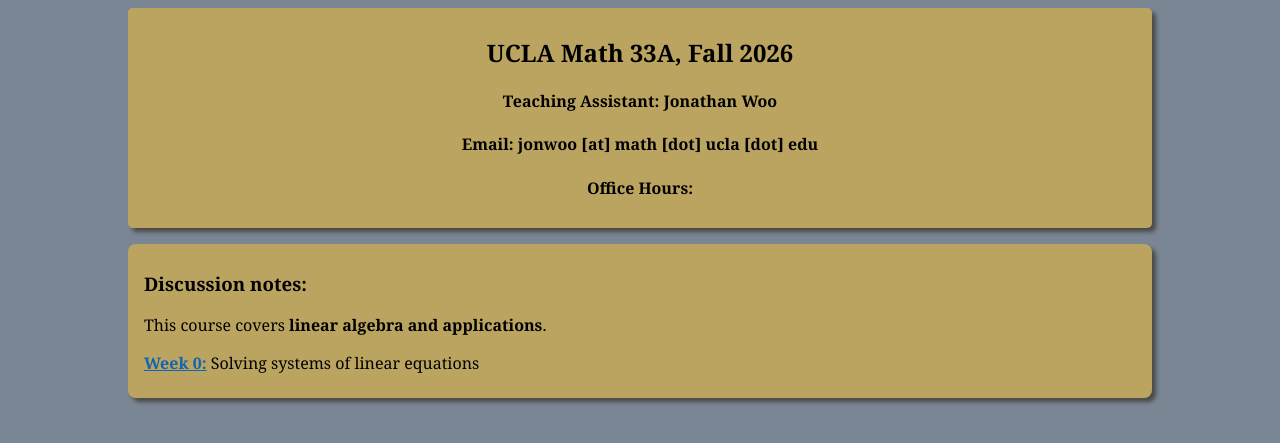
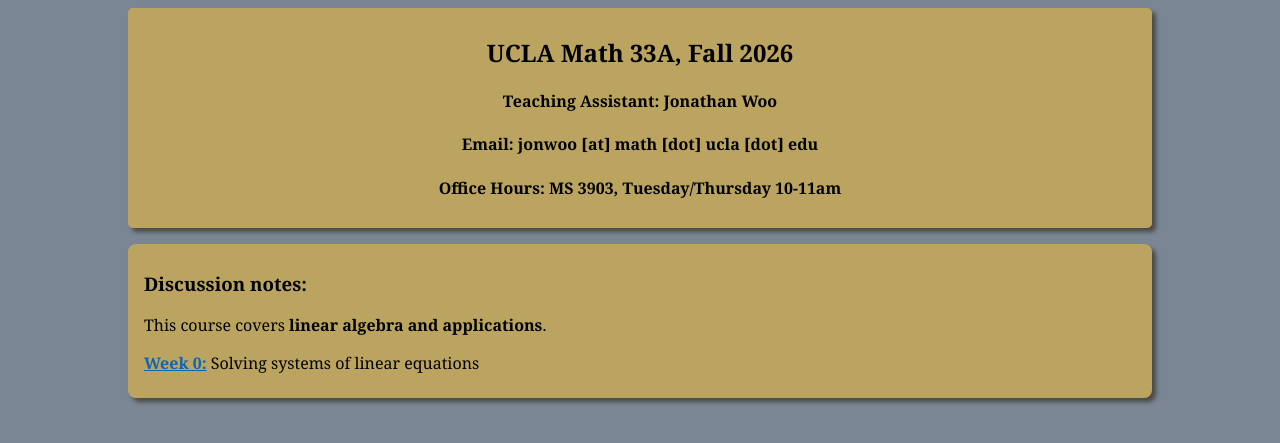
Before and after one commit to Jon-Woo/jon-woo.github.io, a Jekyll site: the page built from courses/fall2026/_posts/2026-09-18-math33a.md, in a window 1280 px wide. Shown: the top 443 px of the page. Built offline with Jekyll 4.4.1, drawn with Linux system fonts in a browser that asks for light colours.

Commit message:
added oh times to fall2026

```diff
--- a/courses/fall2026/_posts/2026-09-18-math33a.md
+++ b/courses/fall2026/_posts/2026-09-18-math33a.md
@@ -3,7 +3,7 @@
 title: UCLA Math 33A
 term: Fall 2026
 author: Jonathan Woo
-office-hours:
+office-hours: MS 3903, Tuesday/Thursday 10-11am
 evals: false
 ---
 ### Discussion notes:
```
